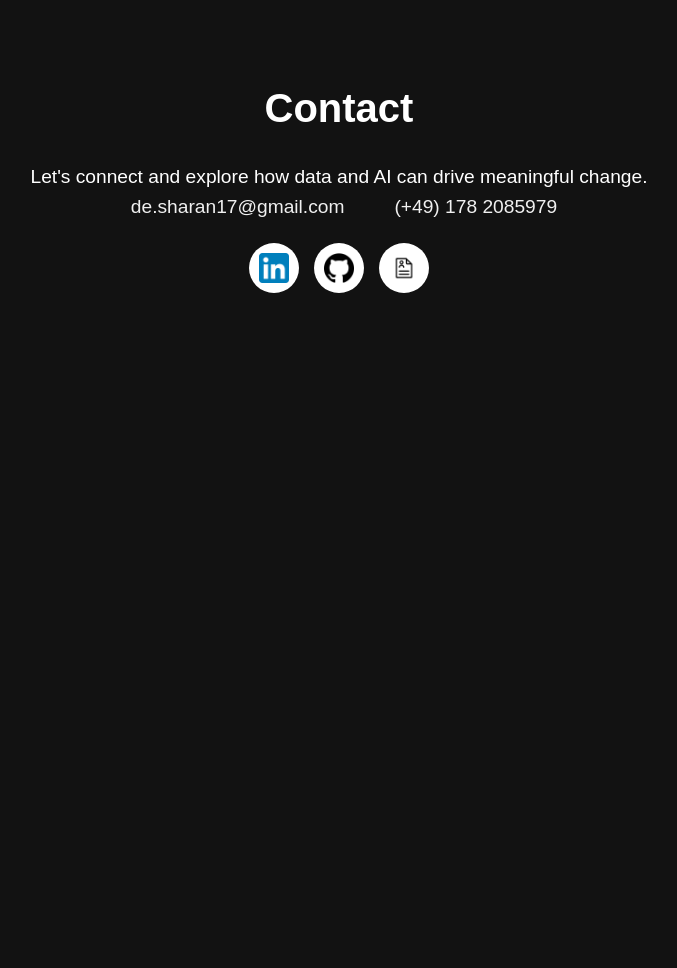
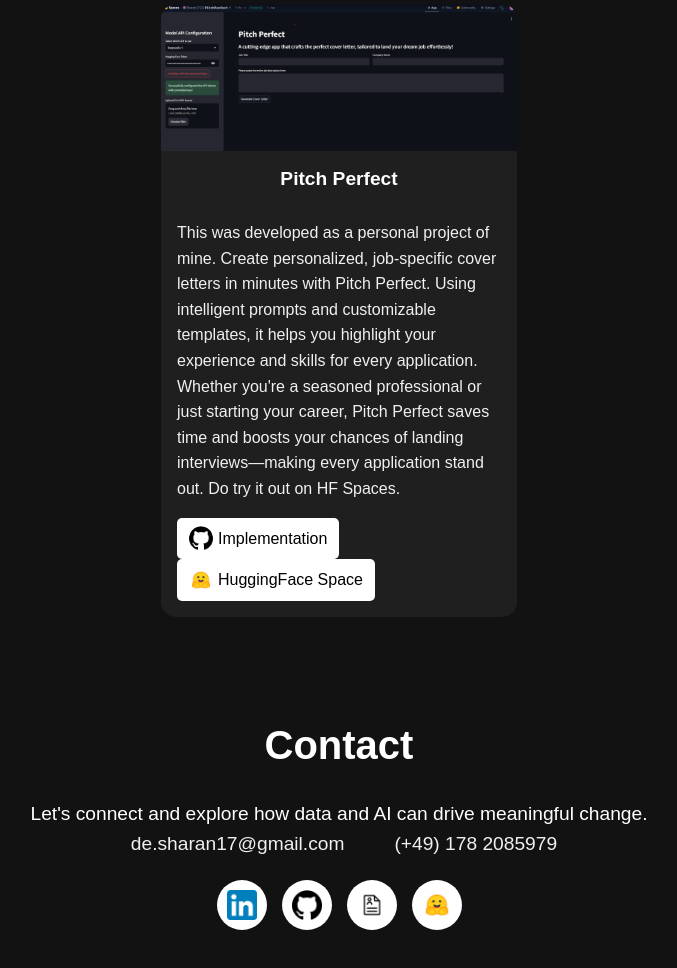
Before and after one commit to Sharan1712/Sharan1712.github.io, a plain HTML site: page index.html in a window 1280 px wide. Shown: the part 1481-2449 px from the top of the page, without its empty margins (301-978 px from the left). Before the commit the page ends 1814 px from the top, so only its background shows below. Drawn offline with nearby package versions, Linux system fonts and the light colour scheme.

Commit message:
update new project

```diff
--- a/index.html
+++ b/index.html
@@ -257,6 +257,21 @@
                         </div>
                     </div>
                 </div>
+                <div class="col-lg-4 col-md-6 mb-4">
+                    <div class="card">
+                        <img src="images/projects/4.png" class="card-img-top" alt="Pitch Perfect">
+                        <div class="card-body">
+                            <h5 class="card-title">Pitch Perfect</h5>
+                            <p class="card-text">This was developed as a personal project of mine. Create personalized, job-specific cover letters in minutes with Pitch Perfect. Using intelligent prompts and customizable templates, it helps you highlight your experience and skills for every application. Whether you're a seasoned professional or just starting your career, Pitch Perfect saves time and boosts your chances of landing interviews—making every application stand out. Do try it out on HF Spaces.</p>
+                            <a href="https://github.com/Sharan1712/PitchPerfect" target="_blank" rel="noopener noreferrer">
+                                <img src="icons/github.png" alt="GitHub"> Implementation
+                            </a>
+                            <a href="https://huggingface.co/spaces/Sharan1712/PitchPerfect" target="_blank" rel="noopener noreferrer">
+                                <img src="icons/hf.png" alt="Hugging Face Spaces"> HuggingFace Space
+                            </a>
+                        </div>
+                    </div>
+                </div>
             </div>
         </div>
     </section>
@@ -282,6 +297,9 @@
             <a href="https://Sharan1712.github.io/docs/CV.pdf" target="_blank" rel="noopener noreferrer" title="Get my CV">
                 <img src="icons/resume.png" alt="Get my CV">
             </a>
+            <a href="https://huggingface.co/Sharan1712" target="_blank" rel="noopener noreferrer" title="Hugging Face">
+                <img src="icons/hf.png" alt="Hugging Face">
+            </a>
         </div>
     </section>
 
```
Also changed, not shown: icons/hf.png (added), images/projects/4.png (added).
